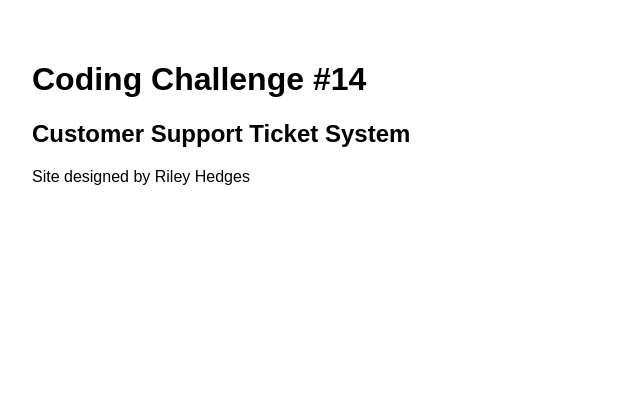
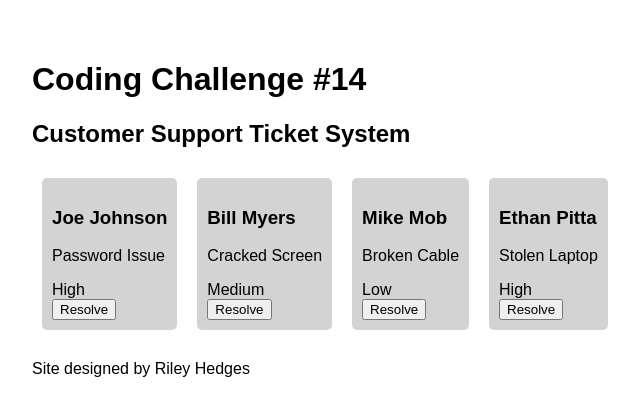
Before and after one commit to rhedgesusf/coding-challenge-14, a plain HTML site: page index.html in a window 1280 px wide. Shown: the whole page, without its empty margins (8-648 px from the left). Drawn offline with Linux system fonts and the light colour scheme.

Commit message:
Task 2 - Adding Support Tickets Dynamically

```diff
--- a/cc_14.js
+++ b/cc_14.js
@@ -18,17 +18,37 @@ function createTicket(name, description, priority) {
     const ticketContainer = document.getElementById("ticketContainer");
 
     if (ticketContainer) {
-      const ticket = document.createElement("div");
+      const card = document.createElement("div");
 
       card.setAttribute("class", "ticket-card");
       card.setAttribute("id", "ticketCard");
 
      setTicketDetails(card, name, description, priority);
 
-      card.addEventListener("dblclick", (event) => {
-        editTicketCard(card);
-      });
-
       ticketContainer.appendChild(card);
     }
   }
+
+  function setTicketDetails(card, name, description, priority) {
+    card.innerHTML = `<div><h3>${name}</h3>
+      <p>${description}</p>
+      <label>${priority}</label>
+      </div>`;
+
+    // create a button
+    const button = document.createElement("button");
+    button.textContent = "Resolve";
+
+    // add click listener
+    button.addEventListener("click", (event) => {
+      // remove from container
+      ticketContainer.removeChild(card);
+      event.stopPropagation();
+    });
+    card.appendChild(button);
+  }
+
+createTicket('Joe Johnson', "Password Issue", 'High')
+createTicket('Bill Myers', "Cracked Screen", 'Medium')
+createTicket('Mike Mob', "Broken Cable", 'Low')
+createTicket('Ethan Pitta', "Stolen Laptop", 'High')
--- a/index.html
+++ b/index.html
@@ -10,7 +10,7 @@
             margin: 20px;
             padding: 20px;
         }
-        .support-card {
+        .ticket-card {
             padding: 10px;
             margin: 10px;
             background-color: lightgray;
@@ -27,7 +27,7 @@
 
     <main>
     <h2>Customer Support Ticket System</h2>
-        <div id="tickerContainer"></div>
+        <div id="ticketContainer"></div>
 
 
 
```
